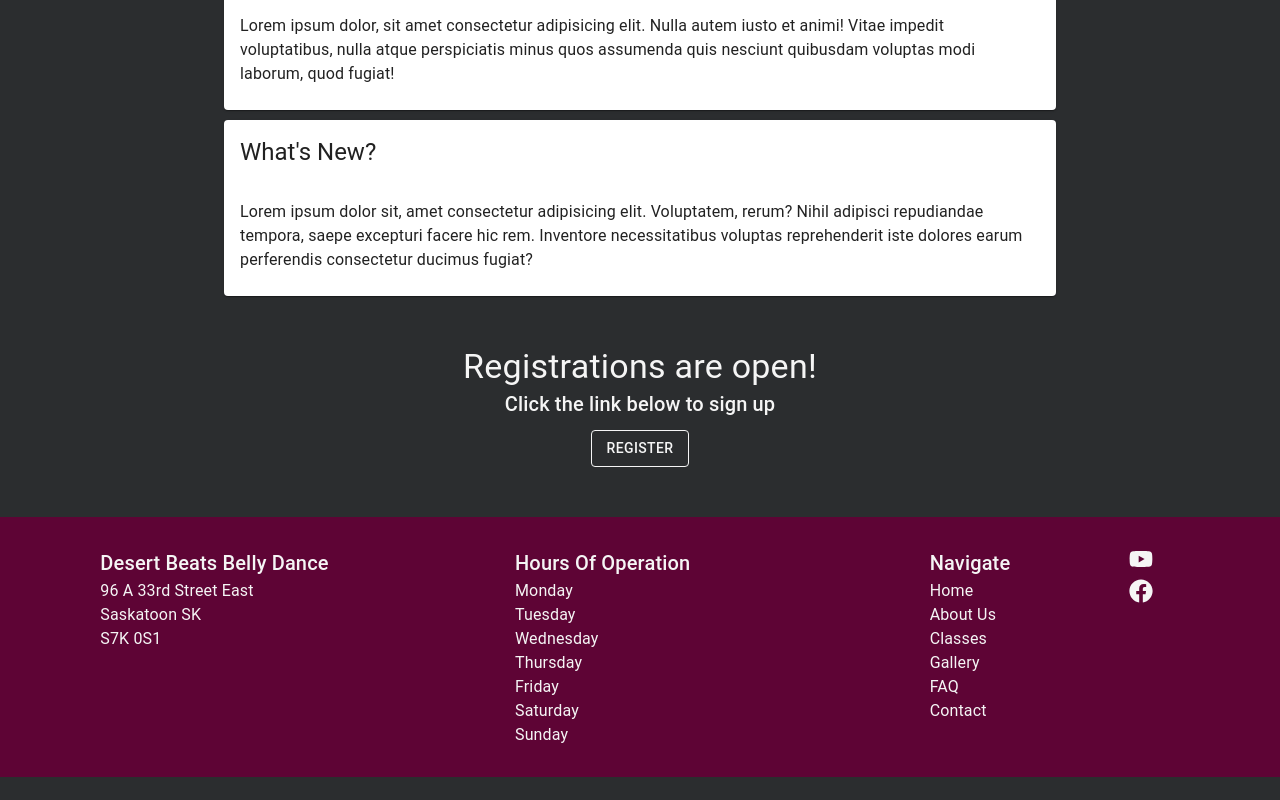
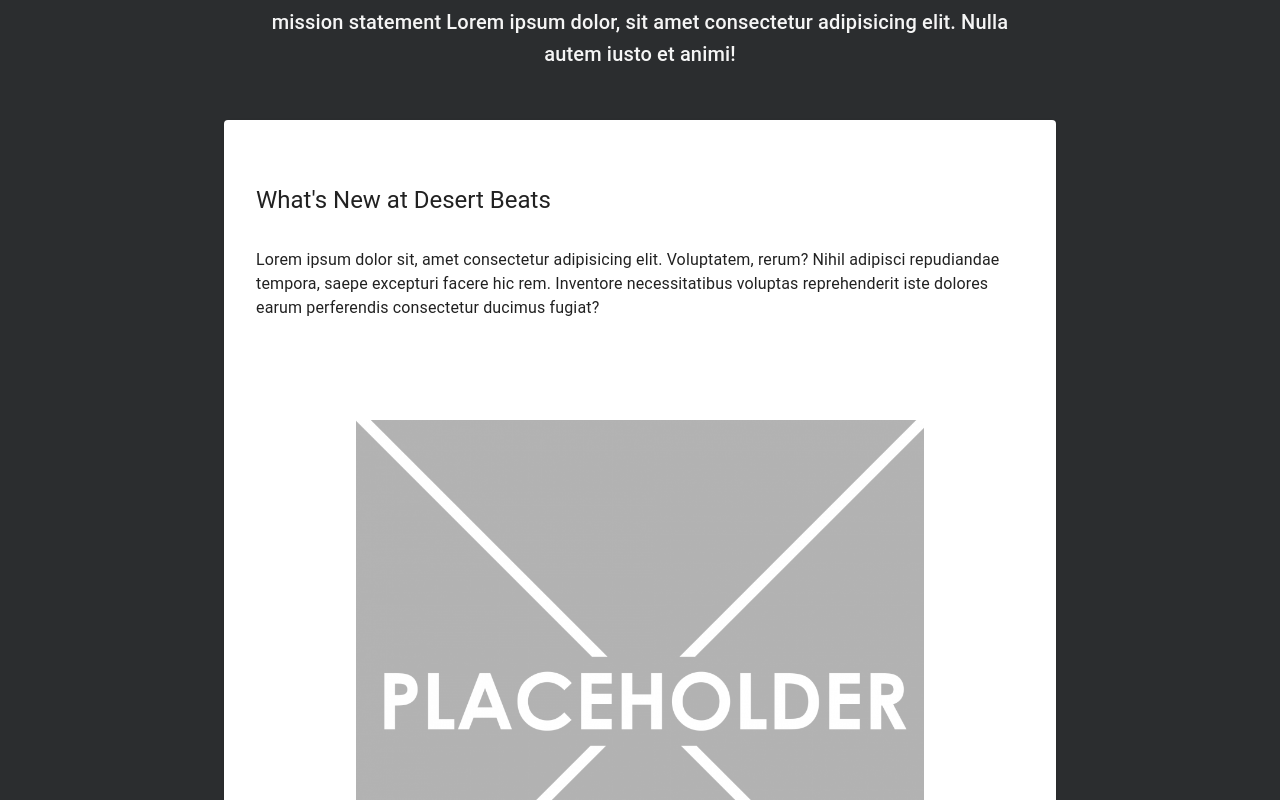
Before and after one commit to Megan-Syd/desert-beats-site, a Next.js app: page / in a window 1280 px wide. Shown: the part 540-1340 px from the top of the page. Before the commit the page ends 1317 px from the top, so only its background shows below. Built offline with nearby package versions, Linux system fonts and the light colour scheme.

Commit message:
Adds Headline  to landing page for mission stmnt

```diff
--- a/src/app/page.tsx
+++ b/src/app/page.tsx
@@ -1,4 +1,4 @@
-import { Box, Button, Container, Grid, Typography } from "@mui/material";
+import { Box, Button, CardContent, CardHeader, CardMedia, Container, Grid, Typography } from "@mui/material";
 import HeroImage from "@/components/HeroImage";
 import Card from "@/components/Card";
 import Headline from "@/components/Headline";
@@ -6,9 +6,14 @@ import Headline from "@/components/Headline";
 export default function Home() {
   return (
     <>
-    <HeroImage title="Desert Beats" buttonText="Register For Classes" backgroundImageUrl="/banner_images/banner02.jpg" />
+    <HeroImage /*title="Desert Beats"*/ backgroundImageUrl="/banner_images/banner02.jpg" />
     <Container maxWidth='md'>
-      <Card title={"Welcome to Desert Beats"}
+
+      <Headline
+            sx={{color: 'whitesmoke', padding: '40px', display: 'flex', flexDirection: 'column', alignItems: 'center', textAlign: 'center'}}
+            title={"Welcome to Desert Beats"} subtitle={"mission statement Lorem ipsum dolor, sit amet consectetur adipisicing elit. Nulla autem iusto et animi!"}></Headline>
+
+      {/* <Card title={"Welcome to Desert Beats"}
       sx={{
         display: 'flex',
         flexDirection: 'column',
@@ -17,8 +22,8 @@ export default function Home() {
         gap: 4,
       }}>
         <Typography>Lorem ipsum dolor, sit amet consectetur adipisicing elit. Nulla autem iusto et animi! Vitae impedit voluptatibus, nulla atque perspiciatis minus quos assumenda quis nesciunt quibusdam voluptas modi laborum, quod fugiat!</Typography>
-      </Card>
-      <Card title={"What's New?"}
+      </Card> */}
+      <Card
       sx={{
         display: 'flex',
         flexDirection: 'column',
@@ -26,7 +31,17 @@ export default function Home() {
         justifyContent: 'center',
         gap: 4,
       }}>
-        <Typography>Lorem ipsum dolor sit, amet consectetur adipisicing elit. Voluptatem, rerum? Nihil adipisci repudiandae tempora, saepe excepturi facere hic rem. Inventore necessitatibus voluptas reprehenderit iste dolores earum perferendis consectetur ducimus fugiat?</Typography>
+          <CardHeader title="What's New at Desert Beats"/>
+          <CardContent>
+            <Typography>
+              Lorem ipsum dolor sit, amet consectetur adipisicing elit. Voluptatem, rerum? Nihil adipisci repudiandae tempora, saepe excepturi facere hic rem. Inventore necessitatibus voluptas reprehenderit iste dolores earum perferendis consectetur ducimus fugiat?
+            </Typography>
+            <CardMedia
+            component='img'
+            image="/placeholder-square.png"
+            sx={{padding: '100px'}}
+            />
+        </CardContent>
       </Card>
       <Headline
       sx={{color: 'whitesmoke', padding: '40px', display: 'flex', flexDirection: 'column', alignItems: 'center'}}
```
